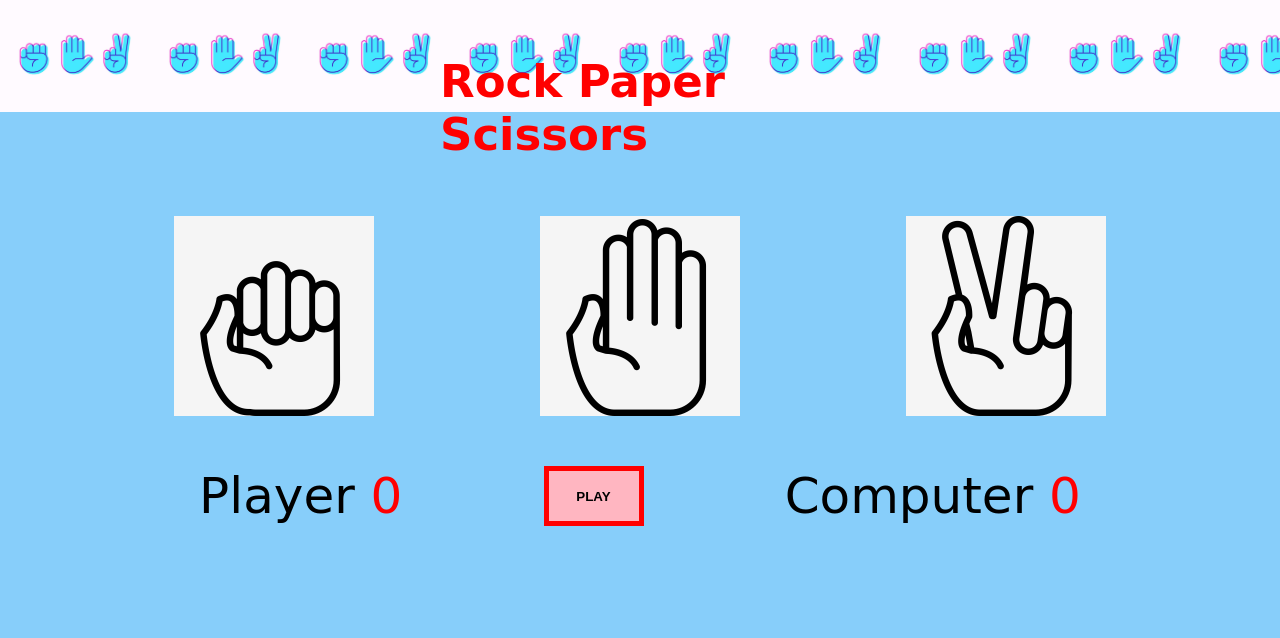
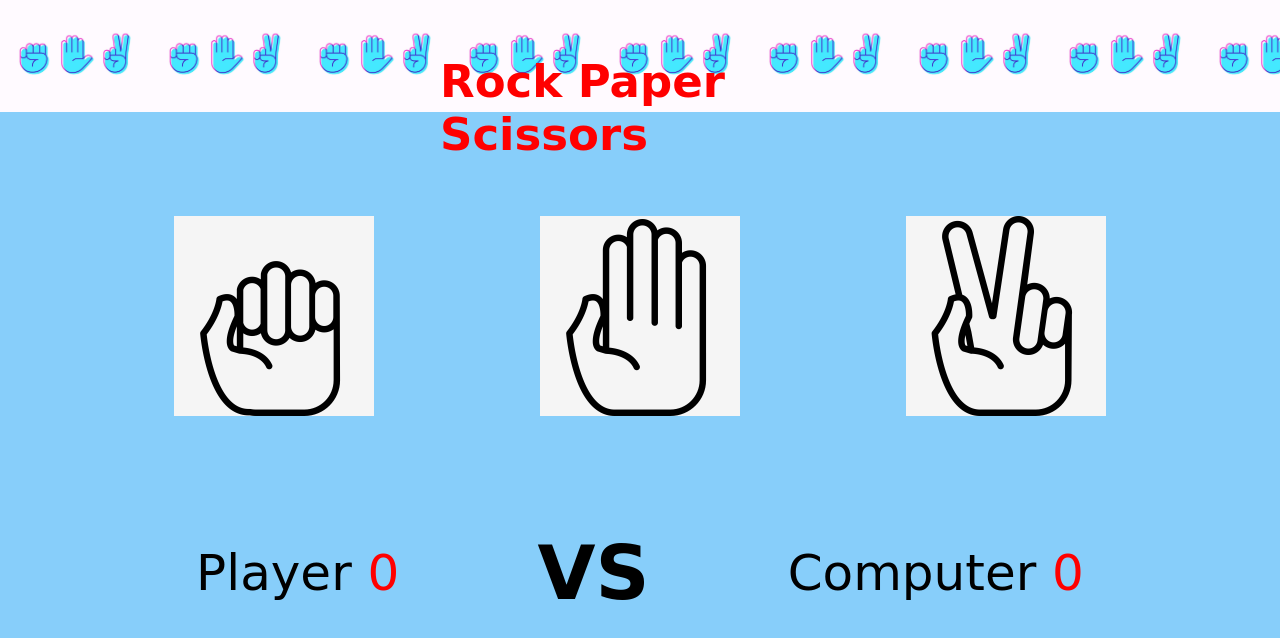
Before and after one commit to over45Codes/rock-paper-scissors-game, a plain HTML site: page index.html in a window 1280 px wide. Drawn offline with Linux system fonts and the light colour scheme; a web font is replaced by a local one.

Commit message:
commit to master 'edits, deletion of btn'

```diff
--- a/index.html
+++ b/index.html
@@ -21,7 +21,7 @@
       Player
       <span class="scores">0</span>
     </div>
-     <button class="play-btn" id="playButton"><strong>PLAY</strong></button>
+     <h2>VS</h2>
     <div>
       Computer
       <span class="scores">0</span>
--- a/script.js
+++ b/script.js
@@ -20,6 +20,3 @@ const scissors = document.getElementById("scissors");
 scissors.addEventListener("click", function () {
   //console.log("clicked");
 });
-
-const myButton = document.getElementById("playButton");
-//console.log(myButton);
--- a/style.css
+++ b/style.css
@@ -12,7 +12,7 @@ h1 {
 body {
   background-image: url("images/rock-paper-scissors.jpg");
   background-repeat: repeat-x;
-  background-position: middle;
+
   background-size: 150px;
   background-color: lightskyblue;
 
@@ -37,19 +37,6 @@ body {
   transform: scale(1.1);
 }
 
-button {
-  height: 60px;
-  width: 100px;
-  border: 5px solid red;
-  background-color: lightpink;
-  cursor: pointer;
-}
-button:hover {
-  transform: scale(0.9);
-  background-color: red;
-  border: ridge solid;
-  cursor: pointer;
-}
 .results {
   display: grid;
   justify-content: center;
```
